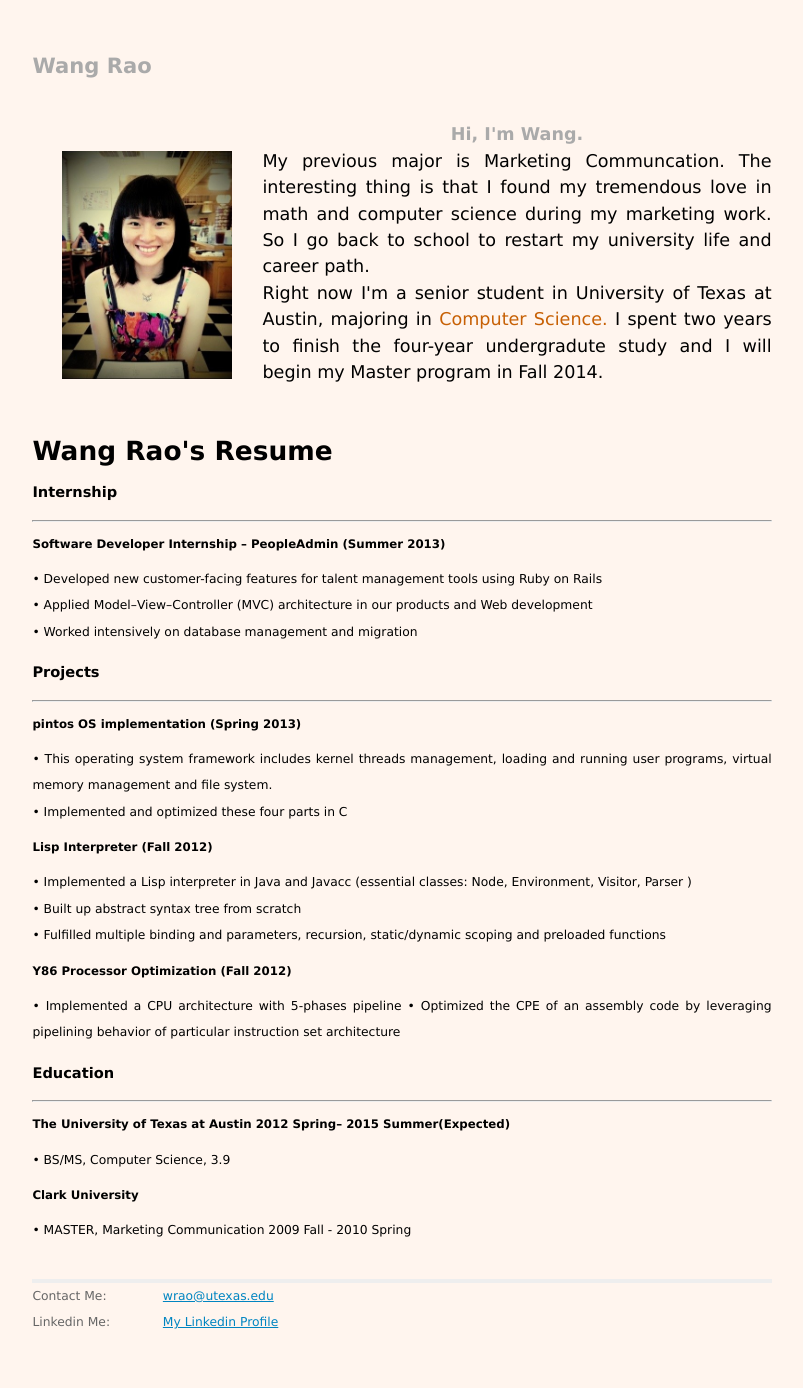
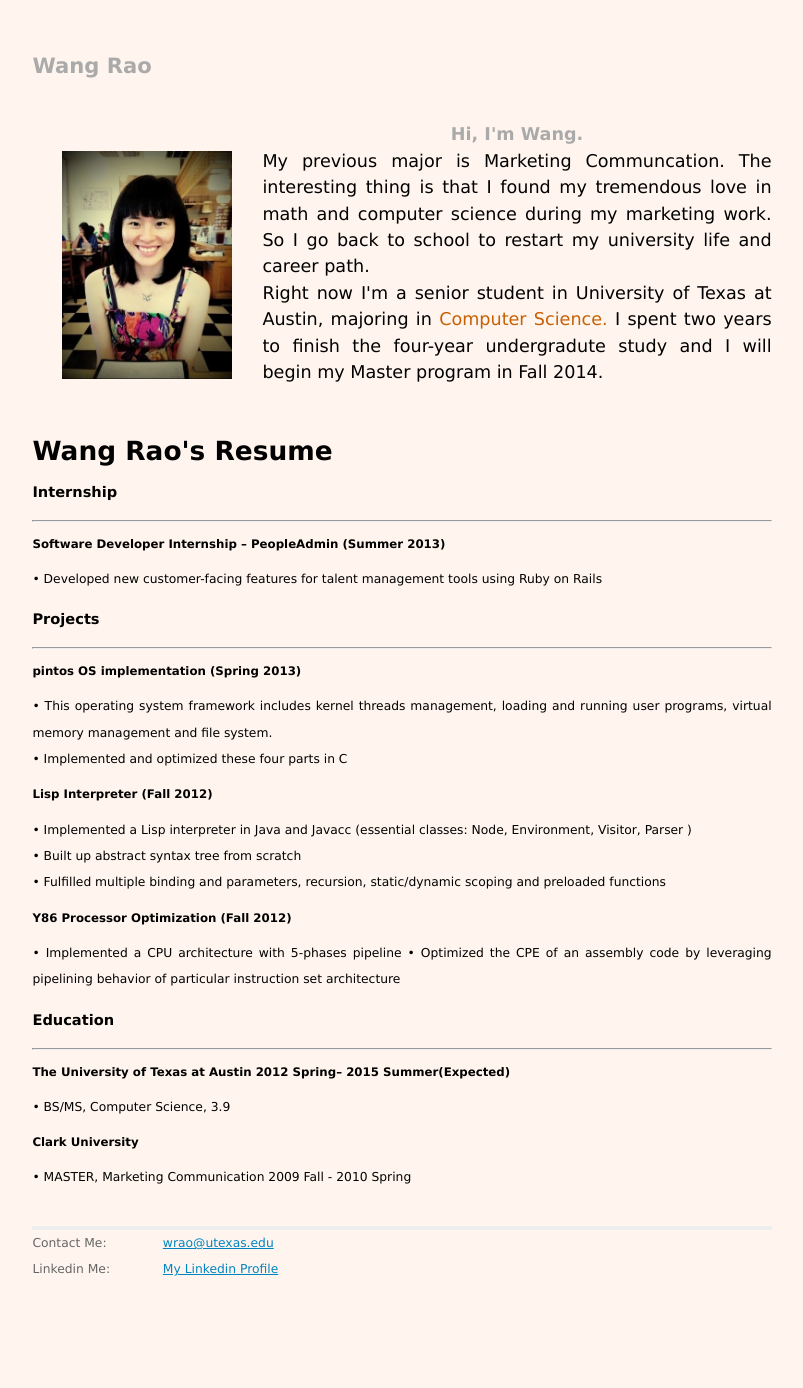
Before and after one commit to raowang87/raowang87.github.io, a Jekyll site: the page built from _posts/2013-07-03-welcome-to-jekyll.markdown, in a window 1280 px wide. Shown: the whole page, without its empty margins (238-1041 px from the left). Built offline with Jekyll 4.4.1, drawn with Linux system fonts in a browser that asks for light colours; after the commit the page ends 1336 px from its top, so only the background shows below that.

Commit message:
Update 2013-07-03-welcome-to-jekyll.markdown

```diff
--- a/_posts/2013-07-03-welcome-to-jekyll.markdown
+++ b/_posts/2013-07-03-welcome-to-jekyll.markdown
@@ -10,9 +10,6 @@ categories: jekyll update
 ######Software Developer Internship -- PeopleAdmin    (Summer 2013)
 • Developed new customer-facing features for talent management tools using Ruby on Rails
 
-• Applied Model–View–Controller (MVC) architecture in our products and Web development
-
-• Worked intensively on database management and migration
 
 #####Projects
 ------------------------------------------------------------------
```
